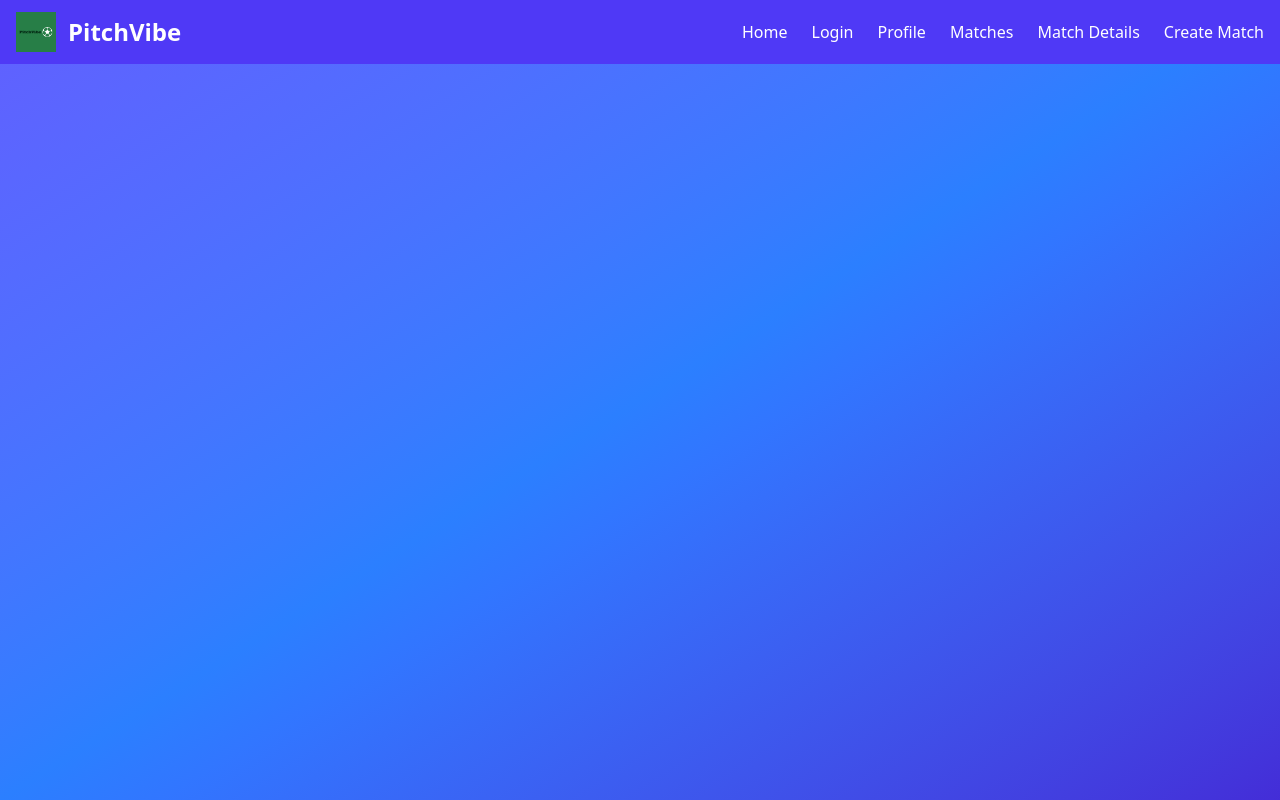
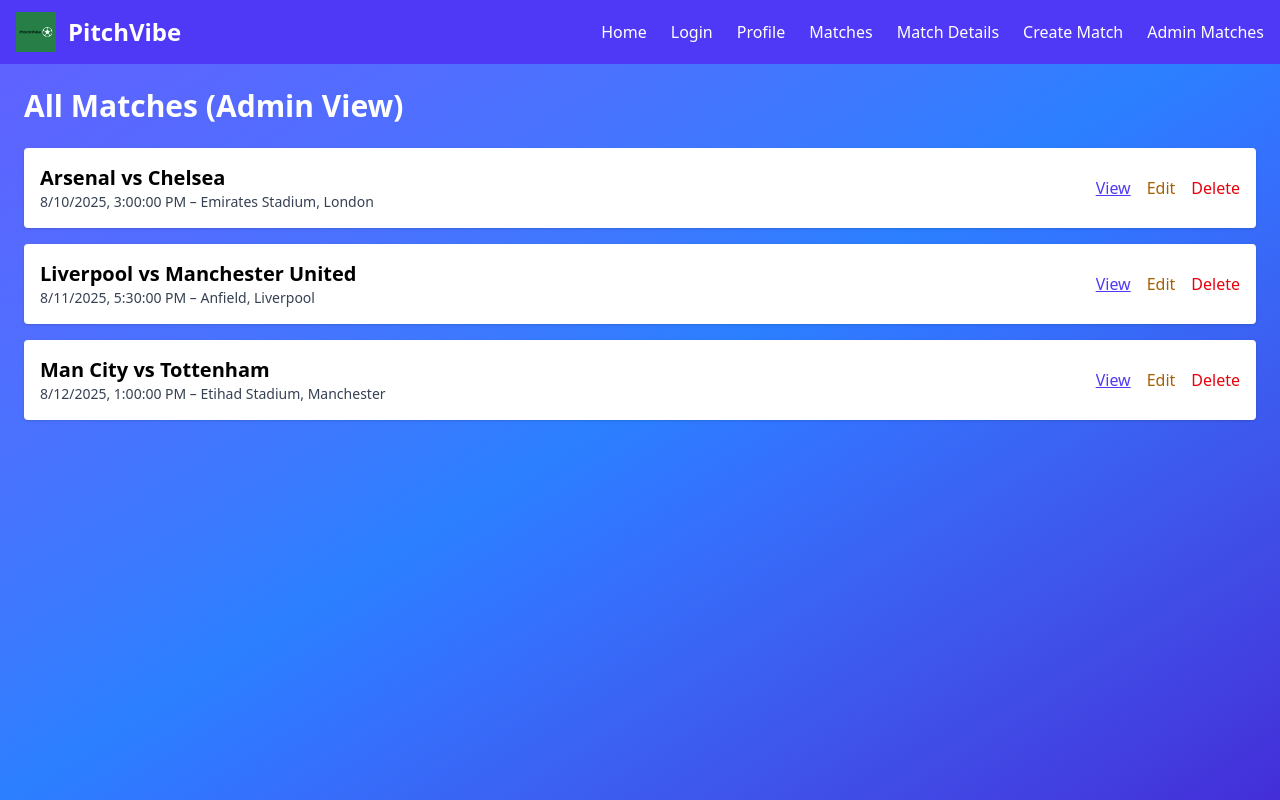
Before and after one commit to gerardinhoo/PitchVibe, a React (Vite) app in the folder frontend/: page /admin/matches in a window 1280 px wide. Built offline with nearby package versions, Linux system fonts and the light colour scheme.

Commit message:
Implement the admin matches component

```diff
--- /dev/null
+++ b/frontend/pages/admin/AdminMatchList.tsx
@@ -0,0 +1,39 @@
+import React from 'react';
+import { Link } from 'react-router-dom';
+import { upcomingMatches } from '../../data/upcomingMatches';
+
+const AdminMatchList = () => {
+  return (
+    <div className='p-6'>
+      <h2 className='text-3xl font-bold mb-6'>All Matches (Admin View)</h2>
+      {upcomingMatches.map((match, index) => (
+        <div
+          key={index}
+          className='bg-white text-black p-4 rounded shadow mb-4 flex justify-between items-center'
+        >
+          <div>
+            <h3 className='text-xl font-semibold'>
+              {match.homeTeam ?? 'TBD'} vs {match.awayTeam ?? 'TBD'}
+            </h3>
+            <p className='text-sm text-gray-700'>
+              {match.matchDateAndTime.toLocaleString()} – {match.location}
+            </p>
+          </div>
+          <div className='flex gap-4'>
+            <Link
+              to={`/match/${match.id}`}
+              className='text-indigo-600 underline'
+            >
+              View
+            </Link>
+            {/* Future Actions */}
+            <button className='text-yellow-700 hover:underline'>Edit</button>
+            <button className='text-red-600 hover:underline'>Delete</button>
+          </div>
+        </div>
+      ))}
+    </div>
+  );
+};
+
+export default AdminMatchList;
--- a/frontend/src/App.tsx
+++ b/frontend/src/App.tsx
@@ -6,6 +6,7 @@ import Profile from '../pages/Profile';
 import Matches from '../pages/Matches';
 import Navbar from './components/Navbar';
 import CreateMatch from '../pages/CreateMatch';
+import AdminMatchList from '../pages/admin/AdminMatchList';
 
 const App = () => {
   return (
@@ -18,6 +19,7 @@ const App = () => {
         <Route path='/match/:id' element={<MatchDetails />} />
         <Route path='/match' element={<Matches />} />
         <Route path='/match/create' element={<CreateMatch />} />
+        <Route path='/admin/matches' element={<AdminMatchList />} />
       </Routes>
     </div>
   );
--- a/frontend/src/components/Navbar.tsx
+++ b/frontend/src/components/Navbar.tsx
@@ -53,6 +53,11 @@ const Navbar = () => {
               Create Match
             </Link>
           </li>
+          <li>
+            <Link to='/admin/matches' className='hover:underline'>
+              Admin Matches
+            </Link>
+          </li>
         </ul>
 
         {/* Mobile Menu Toggle */}
```
Also changed, not shown: 2 other files (tests, documents, lock files or other folders).
